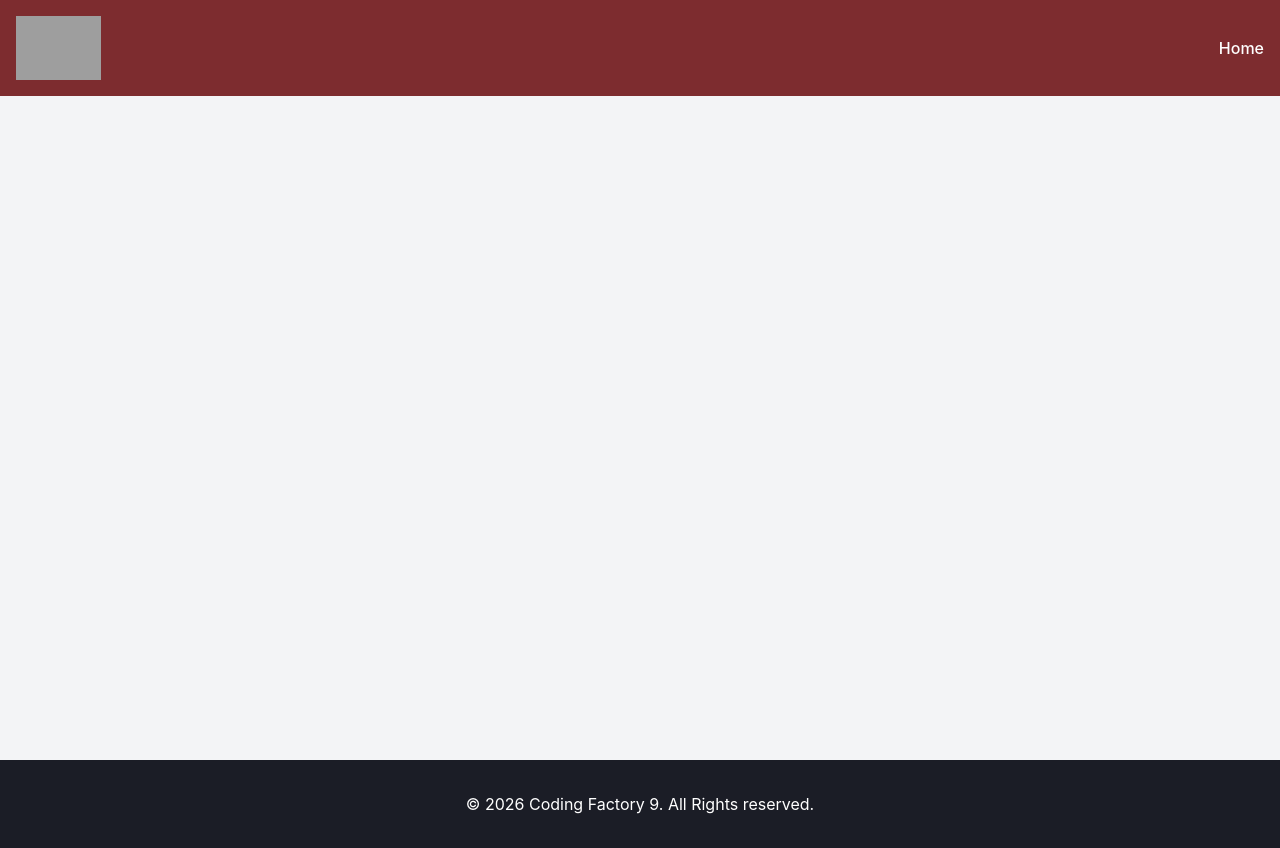
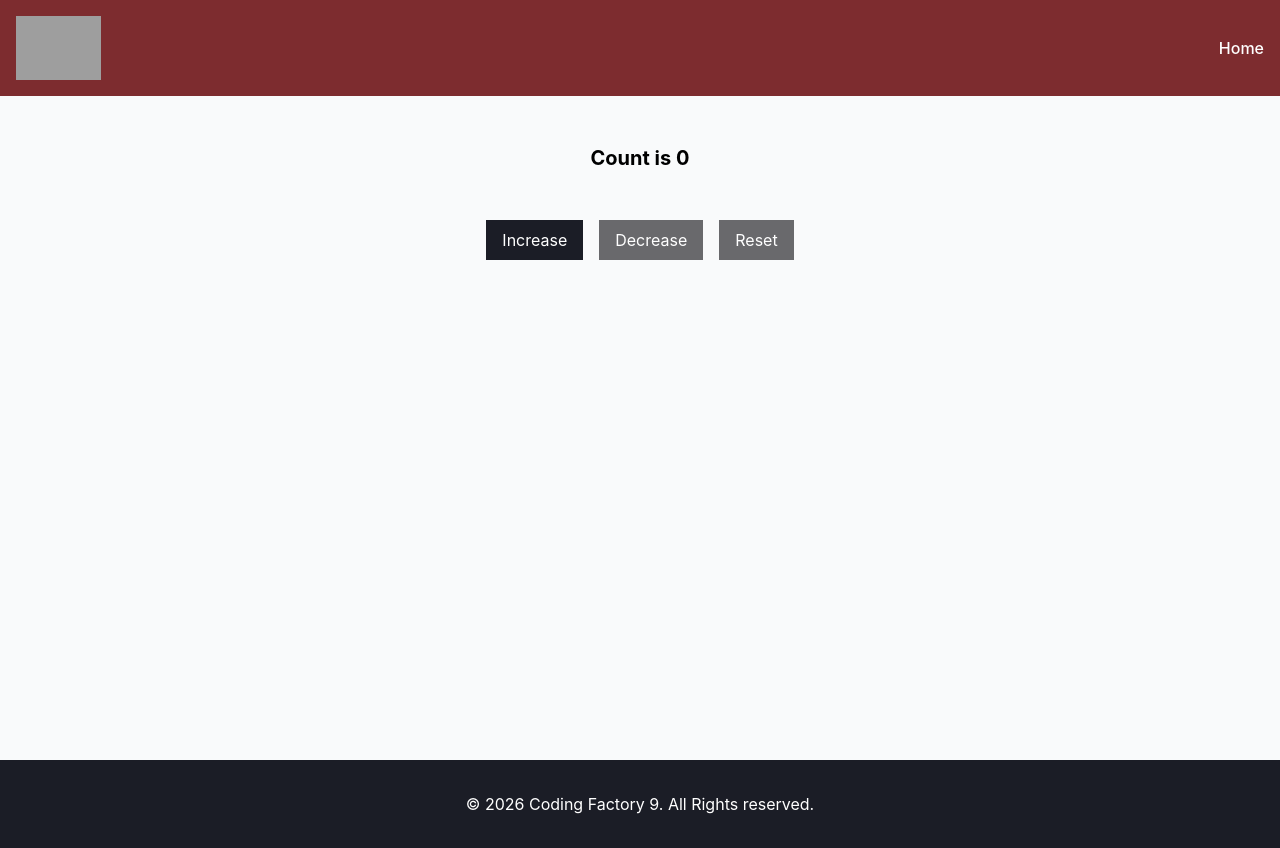
Before and after one commit to DamMarin/cf9-react-app, a React (Vite) app: page / in a window 1280 px wide. Built offline with nearby package versions, Linux system fonts and the light colour scheme; grey boxes are pictures that could not be loaded.

Commit message:
feat: add Counter and CounterButton components

```diff
--- a/src/App.tsx
+++ b/src/App.tsx
@@ -3,6 +3,7 @@
 // import ArrowFunctionalComponent from "./components/LessonTwo/ArrowFunctionalComponent.tsx";
 // import ArrowFunctionalComponentWithProps from "./components/LessonThree/ArrowFunctionalComponentWithProps.tsx";
 import Layout from "./components/Layout.tsx";
+import Counter from "./components/LessonFour/Counter.tsx";
 
 // type PropsA = {
 //   title: string,
@@ -59,15 +60,17 @@
       {/*  title="Second Title"*/}
       {/*  description="Lorem ipsum dolor sit amet, consectetur adipisicing elit. Adipisci amet, deserunt dicta excepturi fugit ipsa modi perferendis quo repellat voluptates."*/}
       {/*/>*/}
+      {/*<Layout addClasses="bg-gray-100">*/}
+      {/*  <ArrowFunctionalComponentWithProps*/}
+      {/*    title="Second Title"*/}
+      {/*    description="Lorem ipsum dolor sit amet, consectetur adipisicing elit. Adipisci amet, deserunt dicta excepturi fugit ipsa modi perferendis quo repellat voluptates."*/}
+      {/*  />*/}
+      {/*</Layout>*/}
 
-      <Layout addClasses="text-blue-600 bg-gray-100">
-        {/*<ArrowFunctionalComponentWithProps*/}
-        {/*  title="Second Title"*/}
-        {/*  description="Lorem ipsum dolor sit amet, consectetur adipisicing elit. Adipisci amet, deserunt dicta excepturi fugit ipsa modi perferendis quo repellat voluptates."*/}
-        {/*/>*/}
-        <p>Lorem ipsum dolor sit amet, consectetur adipisicing elit. Beatae, reiciendis.</p>
+      {/*LESSON FOUR*/}
+      <Layout addClasses="bg-gray-50">
+        <Counter/>
       </Layout>
-
     </>
   )
 }
--- a/src/components/Layout.tsx
+++ b/src/components/Layout.tsx
@@ -11,7 +11,7 @@
     <>
       <div className={addClasses}>
         <Header/>
-        <main className="container mx-auto min-h-[95vh]">{children}</main>
+        <main className="container mx-auto min-h-[95vh] pt-36">{children}</main>
         <Footer/>
       </div>
     </>
--- /dev/null
+++ b/src/components/LessonFour/Counter.tsx
@@ -0,0 +1,42 @@
+import {useState} from "react";
+import CounterButton from "./CounterButton.tsx";
+
+const Counter = () => {
+  const [counter, setCounter] = useState(0);
+
+  const increaseCount = () => {
+    setCounter(counter + 1);
+  }
+  const decreaseCount = () => {
+    if (counter > 0){
+      setCounter(counter - 1);
+    }
+  }
+  const resetCount = () => {
+    setCounter(0);
+  }
+  return (
+    <>
+      <h1 className="text-center text-xl font-bold"
+      >Count is {counter}</h1>
+      <div className="text-center space-x-4 pt-12">
+        <CounterButton
+          onClick={increaseCount}
+          label="Increase"
+        />
+        <CounterButton
+          onClick={decreaseCount}
+          label="Decrease"
+          disabled={counter === 0}
+        />
+        <CounterButton
+          addClasses="bg-cf-dark-red"
+          onClick={resetCount}
+          label="Reset"
+          disabled={counter === 0}
+        />
+      </div>
+    </>
+  )
+}
+export default Counter;
--- /dev/null
+++ b/src/components/LessonFour/CounterButton.tsx
@@ -0,0 +1,23 @@
+type ButtonProps = {
+  label: string;
+  onClick: () => void;
+  disabled?: boolean;
+  addClasses?: string;
+}
+
+const CounterButton = (
+  {label, onClick, disabled=false, addClasses="bg-cf-dark-gray"}: ButtonProps) => {
+  return (
+    <>
+      <button
+        className={`disabled:bg-cf-gray text-white py-2 px-4 ${addClasses}`}
+        // className={"disabled:bg-cf-gray text-white py-2 px-4 " + addClasses }
+        onClick={onClick}
+        disabled={disabled}
+      >
+        {label}
+      </button>
+    </>
+  )
+}
+export default CounterButton;
```
